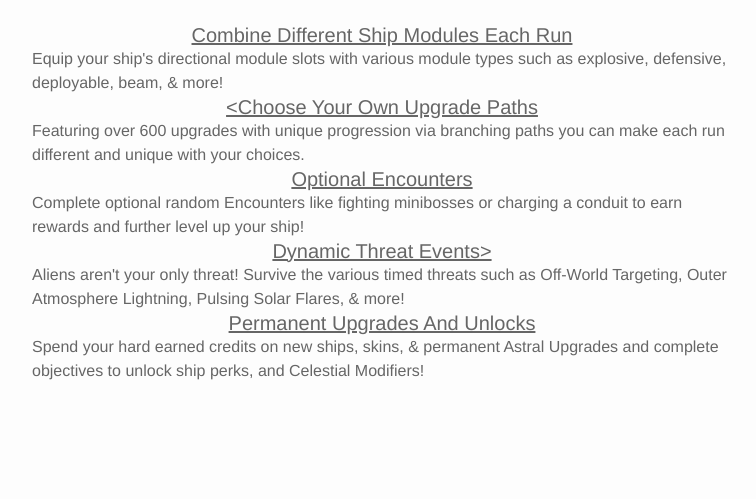
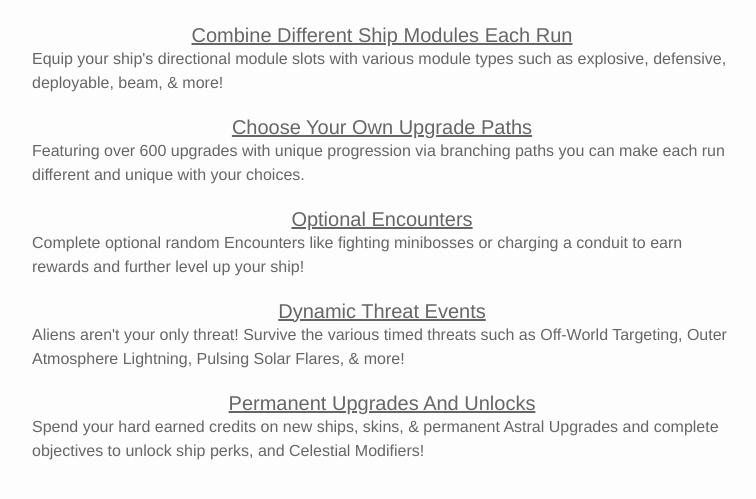
Before and after one commit to TomParadise/Year1Portfolio, a Jekyll site: the page built from _portfolio/1_SpaceMercenaryDefenseForce.markdown, in a window 1280 px wide and 900 px high, scrolled down 698 px, cut to the strip 317-816 px from the top of the window. Shown: the whole strip, without its empty margins (258-1014 px from the left). Built offline with Jekyll 4.4.1, drawn with Linux system fonts in a browser that asks for light colours; nearby versions of some CDN libraries.

Commit message:
fix spacing

```diff
--- a/_portfolio/1_SpaceMercenaryDefenseForce.markdown
+++ b/_portfolio/1_SpaceMercenaryDefenseForce.markdown
@@ -22,19 +22,15 @@ Defend against the alien invasion and take down the mother ship! Utilise branchi
 
 <h4><u><center>Combine Different Ship Modules Each Run</center></u></h4>
 Equip your ship's directional module slots with various module types such as explosive, defensive, deployable, beam, & more!
-
-
-<h4><u><center><Choose Your Own Upgrade Paths</center></u></h4>
+<p>
+<h4><u><center>Choose Your Own Upgrade Paths</center></u></h4>
 Featuring over 600 upgrades with unique progression via branching paths you can make each run different and unique with your choices.
-
-
+<p>
 <h4><u><center>Optional Encounters</center></u></h4>
 Complete optional random Encounters like fighting minibosses or charging a conduit to earn rewards and further level up your ship!
-
-
-<h4><u><center>Dynamic Threat Events></center></u></h4>
+<p>
+<h4><u><center>Dynamic Threat Events</center></u></h4>
 Aliens aren't your only threat! Survive the various timed threats such as Off-World Targeting, Outer Atmosphere Lightning, Pulsing Solar Flares, & more!
-
-
+<p>
 <h4><u><center>Permanent Upgrades And Unlocks</center></u></h4>
 Spend your hard earned credits on new ships, skins, & permanent Astral Upgrades and complete objectives to unlock ship perks, and Celestial Modifiers!
```
